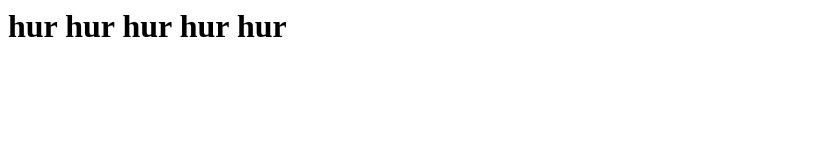
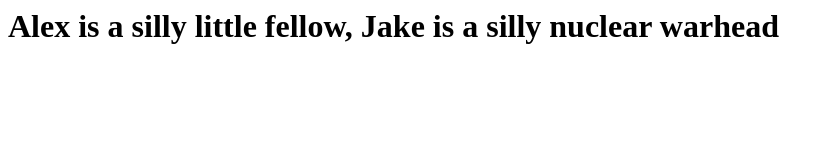
Before and after one commit to LMcGinn08/first, a plain HTML site: page index.html in a window 1280 px wide. Shown: the whole page, without its empty margins (0-834 px from the left). Drawn offline with Linux system fonts and the light colour scheme.

Commit message:
Update index.html

```diff
--- a/index.html
+++ b/index.html
@@ -1 +1 @@
-<h1>hur hur hur hur hur</h1>
+<h1>Alex is a silly little fellow, Jake is a silly nuclear warhead</h1>
```
